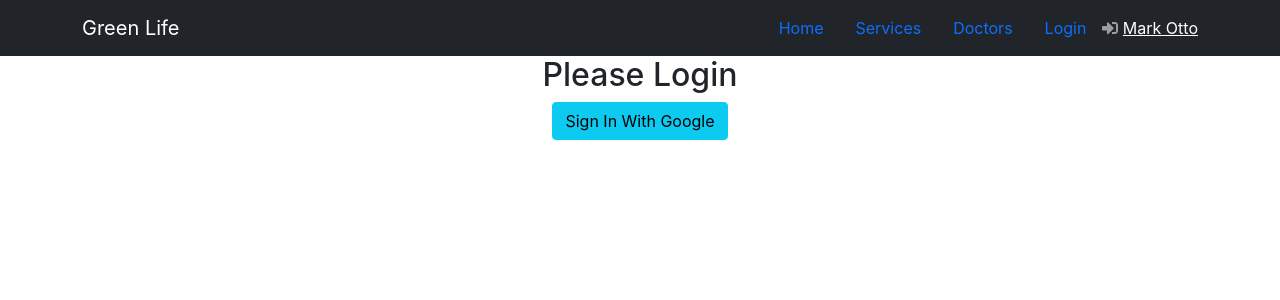
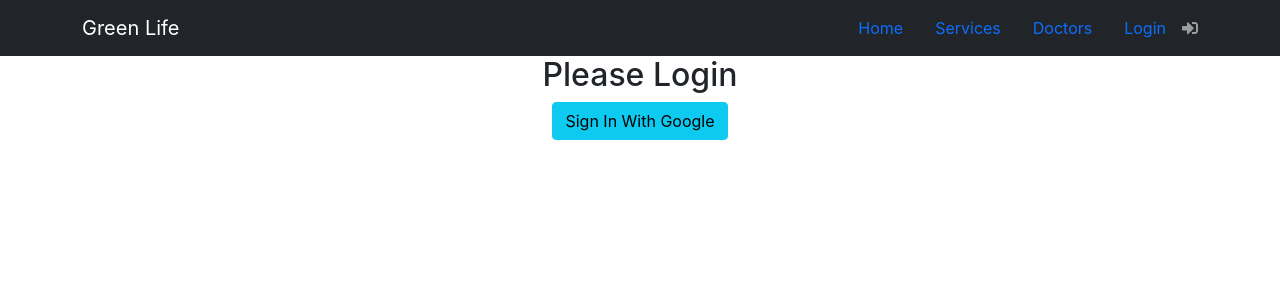
Before and after one commit to rinanasir/-healthcare-related-website, a React (Create React App) app: page /login in a window 1280 px wide. Shown: the top 300 px of the page. Built offline with nearby package versions, Linux system fonts and the light colour scheme; no server answers.

Commit message:
updated authentication

```diff
--- a/src/Pages/Login/Firebase/firebase.config.js
+++ b/src/Pages/Login/Firebase/firebase.config.js
@@ -1,11 +1,10 @@
-console.log(process.env);
 const firebaseConfig = {
     apiKey: process.env.REACT_APP_FIREBASE_API_KEY,
     authDomain: process.env.REACT_APP_FIREBASE_AUTH_DOMAIN,
     projectId: process.env.REACT_APP_FIREBASE_PROJECT_ID,
     storageBucket: process.env.REACT_APP_FIREBASE_STORAGE_BUCKET,
     messagingSenderId: process.env.REACT_APP_FIREBASE_MESSAGING_SENDER_ID,
-    appId: process.env.REACT_APP_FIREBASE_APP_ID,
+    appId: process.env.REACT_APP_FIREBASE_APP_ID
 };
 
 export default firebaseConfig;
--- a/src/Pages/Login/Login/Login.js
+++ b/src/Pages/Login/Login/Login.js
@@ -1,10 +1,12 @@
 import React from 'react';
+import useAuth from '../../../hooks/useAuth';
 
 const Login = () => {
+    const { signInUsingGoogle } = useAuth();
     return (
         <div>
             <h2>Please Login</h2>
-            <button className="btn btn-info">Sign In With Google</button>
+            <button onClick={signInUsingGoogle} className="btn btn-info">Sign In With Google</button>
         </div>
     );
 };
--- a/src/Pages/Shared/Header/Header.js
+++ b/src/Pages/Shared/Header/Header.js
@@ -1,11 +1,13 @@
 import { faSignInAlt } from '@fortawesome/free-solid-svg-icons';
 import { FontAwesomeIcon } from '@fortawesome/react-fontawesome';
 import React from 'react';
-import { Container, Nav, Navbar } from 'react-bootstrap';
+import { Button, Container, Nav, Navbar } from 'react-bootstrap';
 import { Link } from 'react-router-dom';
+import useAuth from '../../../hooks/useAuth';
 
 const Header = () => {
     const signIn = <FontAwesomeIcon icon={faSignInAlt} />
+    const { user, logOut } = useAuth();
     return (
         <>
             <Navbar collapseOnSelect expand="lg" bg="dark" variant="dark" sticky="top">
@@ -16,9 +18,12 @@ const Header = () => {
                         <Nav.Link as={Link} to="/home#home">Home</Nav.Link>
                         <Nav.Link as={Link} to="/home#services">Services</Nav.Link>
                         <Nav.Link as={Link} to="/home#doctors">Doctors</Nav.Link>
-                        <Nav.Link as={Link} to="/login">Login</Nav.Link>
+                        {user?.email ?
+                            <Button variant="info">Logout</Button> :
+                            <Nav.Link as={Link} to="/login">Login</Nav.Link>
+                        }
                         <Navbar.Text>
-                            {signIn} <a href="#login">Mark Otto</a>
+                            {signIn} <a href="#login">{user?.desplayName}</a>
                         </Navbar.Text>
                     </Navbar.Collapse>
                     <Nav className="me-auto">
--- a/src/hooks/useFirebase.js
+++ b/src/hooks/useFirebase.js
@@ -1,5 +1,9 @@
 import { getAuth, signInWithPopup, signOut, GoogleAuthProvider, onAuthStateChanged } from "firebase/auth";
 import { useEffect, useState } from "react";
+import initailizeAuthentication from "../Pages/Login/Firebase/firebase.init";
+
+initailizeAuthentication();
+
 
 const useFirebase = () => {
     const [users, setUsers] = useState({});
```
